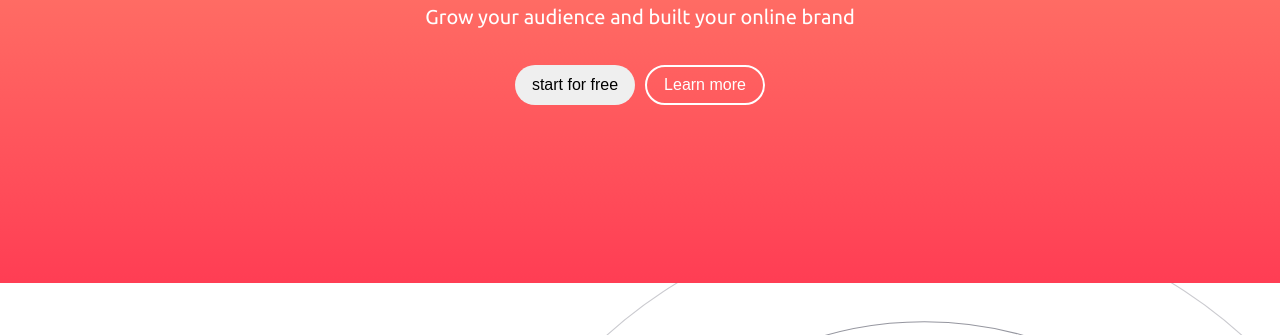
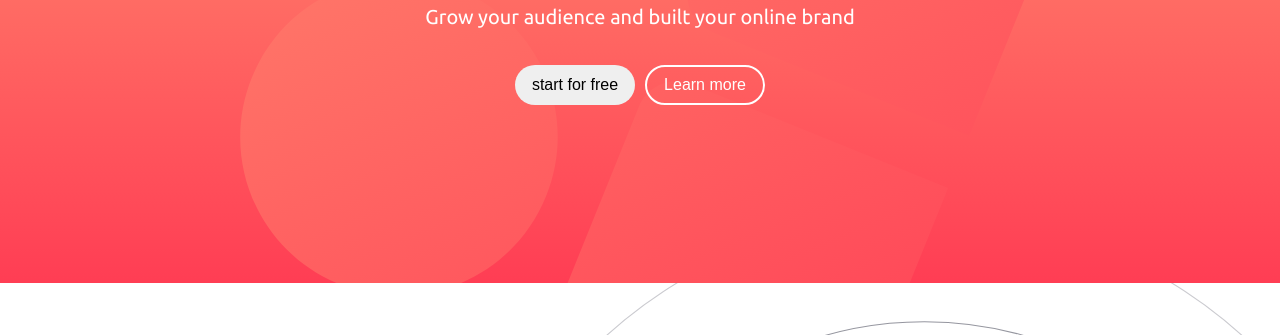
Before and after one commit to mugishavalens/blogr-landing-page, a plain HTML site: page index.html in a window 1280 px wide. Shown: the part 217-552 px from the top of the page. Drawn offline with Linux system fonts and the light colour scheme.

Commit message:
working on background image

```diff
--- a/styles/index.css
+++ b/styles/index.css
@@ -13,10 +13,10 @@ body{
     width: 100%;
     height: 490px;
     background-image:
-    linear-gradient(hsl(13, 100%, 72%), hsl(353, 100%, 62%)),
-    url('../images/illustration-editor-mobile.svg');
-    background-position: center;
-    background-size: cover;
+    url('../images/bg-pattern-intro-mobile.svg'),
+    linear-gradient(hsl(13, 100%, 72%), hsl(353, 100%, 62%));
+    background-position:top;
+    background-size: 40rem;
     background-repeat: no-repeat;
     border-radius: 0%  0% 0% 30%;
 
@@ -280,6 +280,11 @@ h3{
     .box1{
         border-radius: 0%;
         height: 500px;
+        background-image:
+        url('../images/bg-pattern-intro-desktop.svg'),
+        linear-gradient(hsl(13, 100%, 72%), hsl(353, 100%, 62%));
+        background-position:center;
+        background-size: cover;
     }
     .head{
         height: 80px;
```
